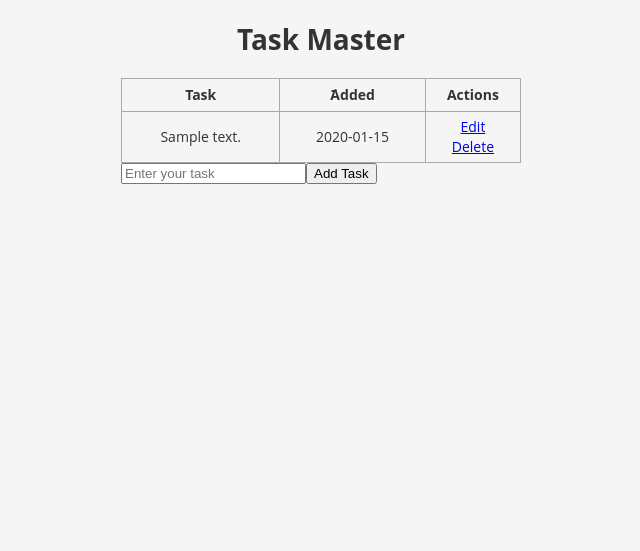
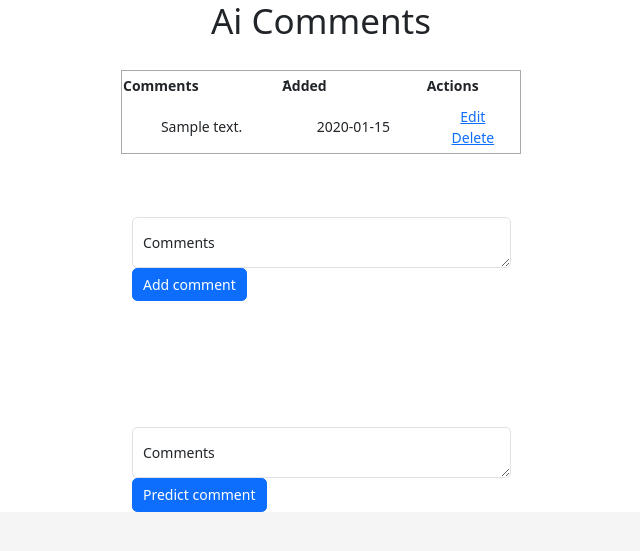
Before and after one commit to fahmidjobbi/Ai-Comments, a Flask app: template templates/index.html in a window 1280 px wide. Shown: the top 551 px of the page, without its empty margins (319-959 px from the left). Run offline with Flask 2, Linux system fonts and the light colour scheme; the template is opened without the code that fills it: most values are stand-ins (such as "Sample title", 1, 10 or a date in 2020); some libraries are stand-ins or nearby versions.

Commit message:
Add all my files

```diff
--- a/app.py
+++ b/app.py
@@ -5,6 +5,8 @@ from flask_restful import Resource,Api,reqparse,abort,fields,marshal_with
 from flask_mongoengine import MongoEngine
 from flask_pymongo import PyMongo
 import uuid
+from datetime import datetime
+import joblib as joblib
 
 
 app=Flask(__name__)
@@ -29,6 +31,7 @@ class Todo(db.Document):
              "completed":self.completed,
              "date_created":self.date_created
          }
+
 
 @app.route('/',methods=['POST','GET']) #decorator
 def index():
@@ -77,6 +80,31 @@ def update(id):
         return render_template('update.html',task=task)
 
 
+@app.route('/predict',methods=['POST','GET'])
+def classify():
+
+        model=joblib.load('modelhotel.sav')
+        #dictionary to label all traffic signs class.
+        classes = {
+        'happy':'Good news it was  a happy experience',
+        'not happy':'Sorry it was not a happy experience',
+
+        }
+        if request.method == 'POST':
+
+                predictcontent=request.form['predict']
+                pred = model.predict([predictcontent])
+                sign=classes[pred[0]]
+
+                print(sign)
+                return render_template('predict.html',sign=sign)
+
+
+        else:
+            return render_template('predict.html')
+
+
+
 
 
 
--- a/static/css/main.css
+++ b/static/css/main.css
@@ -35,11 +35,6 @@ td {
     margin-top: 20px;
 }
 
-#content {
-    width: 70%;
-}
-
-
 
 
 
--- a/templates/index.html
+++ b/templates/index.html
@@ -7,13 +7,16 @@
 {% endblock %}
 
 {% block body  %}
+<link href="https://cdn.jsdelivr.net/npm/bootstrap@5.3.0-alpha1/dist/css/bootstrap.min.css" rel="stylesheet" integrity="sha384-GLhlTQ8iRABdZLl6O3oVMWSktQOp6b7In1Zl3/Jr59b6EGGoI1aFkw7cmDA6j6gD" crossorigin="anonymous">
+<script src="https://cdn.jsdelivr.net/npm/bootstrap@5.3.0-alpha1/dist/js/bootstrap.bundle.min.js" integrity="sha384-w76AqPfDkMBDXo30jS1Sgez6pr3x5MlQ1ZAGC+nuZB+EYdgRZgiwxhTBTkF7CXvN" crossorigin="anonymous"></script>
 
 <div class='content' >
-    <h1 style="text-align:center"> Task Master </h1>
+    <h1 style="text-align:center"> Ai Comments  </h1>
+    <br>
 
     <Table >
         <tr>
-            <th>Task</th>
+            <th>Comments</th>
             <th>َََAdded</th>
             <th>Actions</th>
         </tr>
@@ -29,9 +32,33 @@
             </td>
         {% endfor %}
         <Table/>
+    <br>
+    <br>
+    <br>
+    <div class="container">
 
-    <form action="" method="post">
-        <input type="text" name="task" placeholder="Enter your task" required>
-        <input type="submit" value="Add Task">
-<div/>
+            <form   action="" method="post">
+                <div class="form-floating">
+                    <textarea name="task" class="form-control" placeholder="Leave a comment here" id="floatingTextarea"></textarea>
+                    <label for="floatingTextarea">Comments</label>
+                </div>
+                <button type="submit" class="btn btn-primary">Add comment</button>
+            </form>
+
+        <br>
+        <br>
+        <br>
+        <br>
+        <br>
+        <br>
+        <br>
+        <form style="display:flex" action="/predict" method="post">
+            <div class="form-floating">
+                <textarea name="predict" class="form-control" placeholder="Leave a comment here" id="floatingTextarea"></textarea>
+                <label for="floatingTextarea">Comments</label>
+            </div>
+            <button type="submit" class="btn btn-primary">Predict comment</button>
+        </form>
+    </div>
+</div>
 {% endblock %}
```
Also changed, not shown: templates/predict.html (added, +15 -0 lines), 1 other file.
